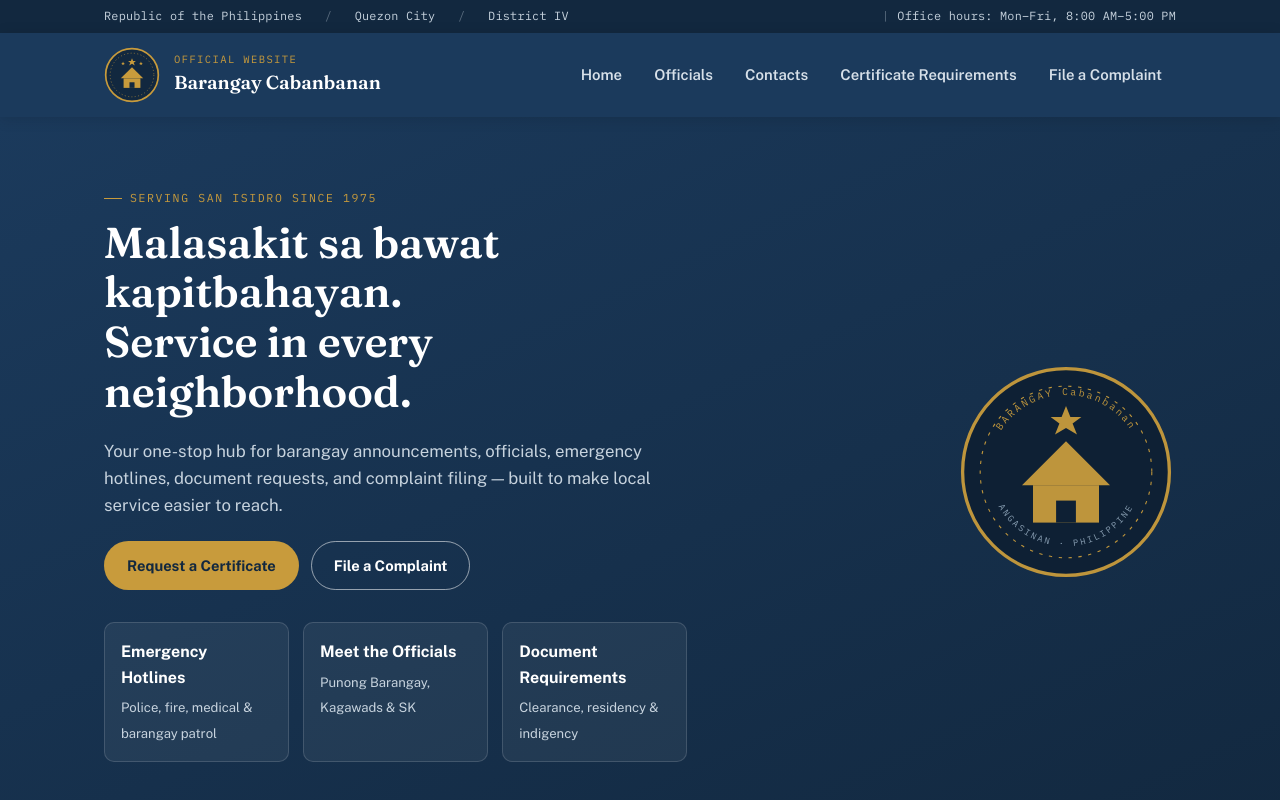
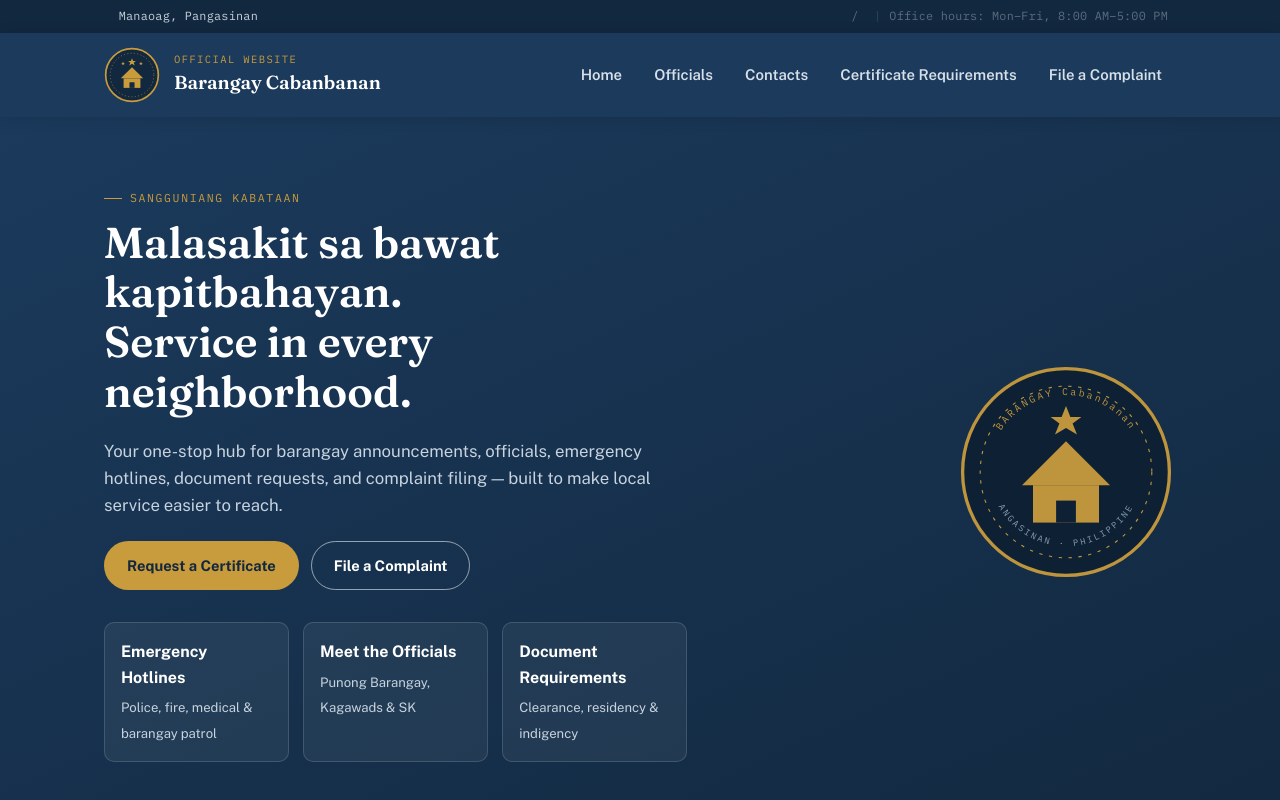
Before and after one commit to bryan100001012010/brgy_cabanbanan, a website: page user/user_html/index.html in a window 1280 px wide. Shown: the top 800 px of the page. Drawn offline with nearby package versions, Linux system fonts and the light colour scheme; no server answers.

Commit message:
Update barangay index

```diff
--- a/user/user_html/index.html
+++ b/user/user_html/index.html
@@ -11,7 +11,7 @@
 
 <div class="top-strip">
   <div class="container">
-    <span>Republic of the Philippines &nbsp;<span class="sep">/</span>&nbsp; Quezon City &nbsp;<span class="sep">/</span>&nbsp; District IV</span>
+   </span>&nbsp; Manaoag, Pangasinan &nbsp;<span class="sep">/
     <span><a href="tel:+63281234567"></a><span class="sep">|</span>Office hours: Mon–Fri, 8:00 AM–5:00 PM</span>
   </div>
 </div>
@@ -52,7 +52,7 @@
 <section class="page-hero home-hero">
   <div class="container home-hero-grid">
     <div>
-      <span class="eyebrow">Serving San Isidro since 1975</span>
+      <span class="eyebrow">Sangguniang Kabataan</span>
       <h1>Malasakit sa bawat kapitbahayan.<br>Service in every neighborhood.</h1>
       <p class="lede">Your one-stop hub for barangay announcements, officials, emergency hotlines, document requests, and complaint filing — built to make local service easier to reach.</p>
       <div class="hero-actions">
@@ -254,7 +254,7 @@
         </svg>
         <div>
           <strong style="color:#fff; font-family:'Fraunces',serif; font-size:1.05rem;">Barangay Cabanbanan</strong>
-          <p>123 Sampaguita Street, San Isidro,<br>Pangasinan</p>
+          <p>Cabanbanan<br>Pangasinan</p>
         </div>
       </div>
       <div class="footer-col">
```
